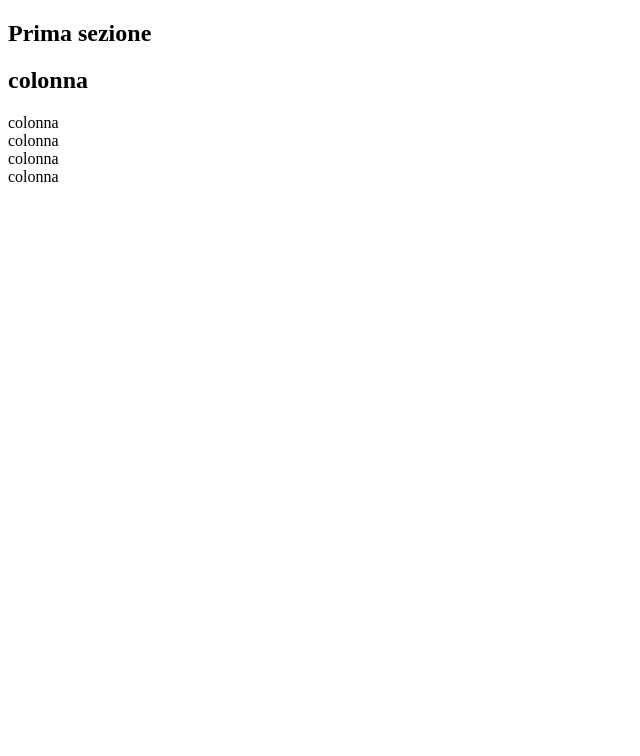
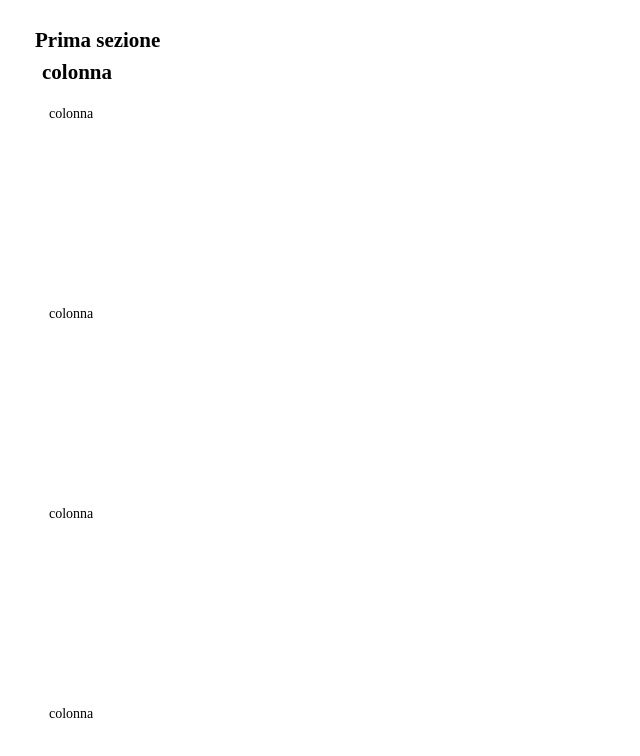
Before and after one commit to David3-bot/htmlcss-responsive-layout, a plain HTML site: page index.html in a window 1280 px wide. Shown: the whole page, without its empty margins (0-640 px from the left). Drawn offline with Linux system fonts and the light colour scheme.

Commit message:
passi avanti

```diff
--- a/index.html
+++ b/index.html
@@ -5,7 +5,9 @@
     <meta charset="UTF-8">
     <meta http-equiv="X-UA-Compatible" content="IE=edge">
     <meta name="viewport" content="width=device-width, initial-scale=1.0">
-    <title>Document</title>
+    <link rel="stylesheet" href="style.css">
+    <link rel="stylesheet" href="style-media.css">
+    <title>Responsive</title>
 </head>
 
 <body>
--- a/style.css
+++ b/style.css
@@ -3,6 +3,13 @@
     padding: 0;
     box-sizing: border-box;
 }
+
+:root {
+    --main-color: #aea9ec;
+    --secondary-color: #007cff;
+}
+
+
 section {
     padding: 2rem;
 }
@@ -70,10 +77,10 @@ html {
 
 }
 
-#demo-img {
+/*#demo-img {
     display: block;
     width: 75%;
     margin: auto;
     position: relative;
     bottom: 1.5rem;
-}
+}*/
```
